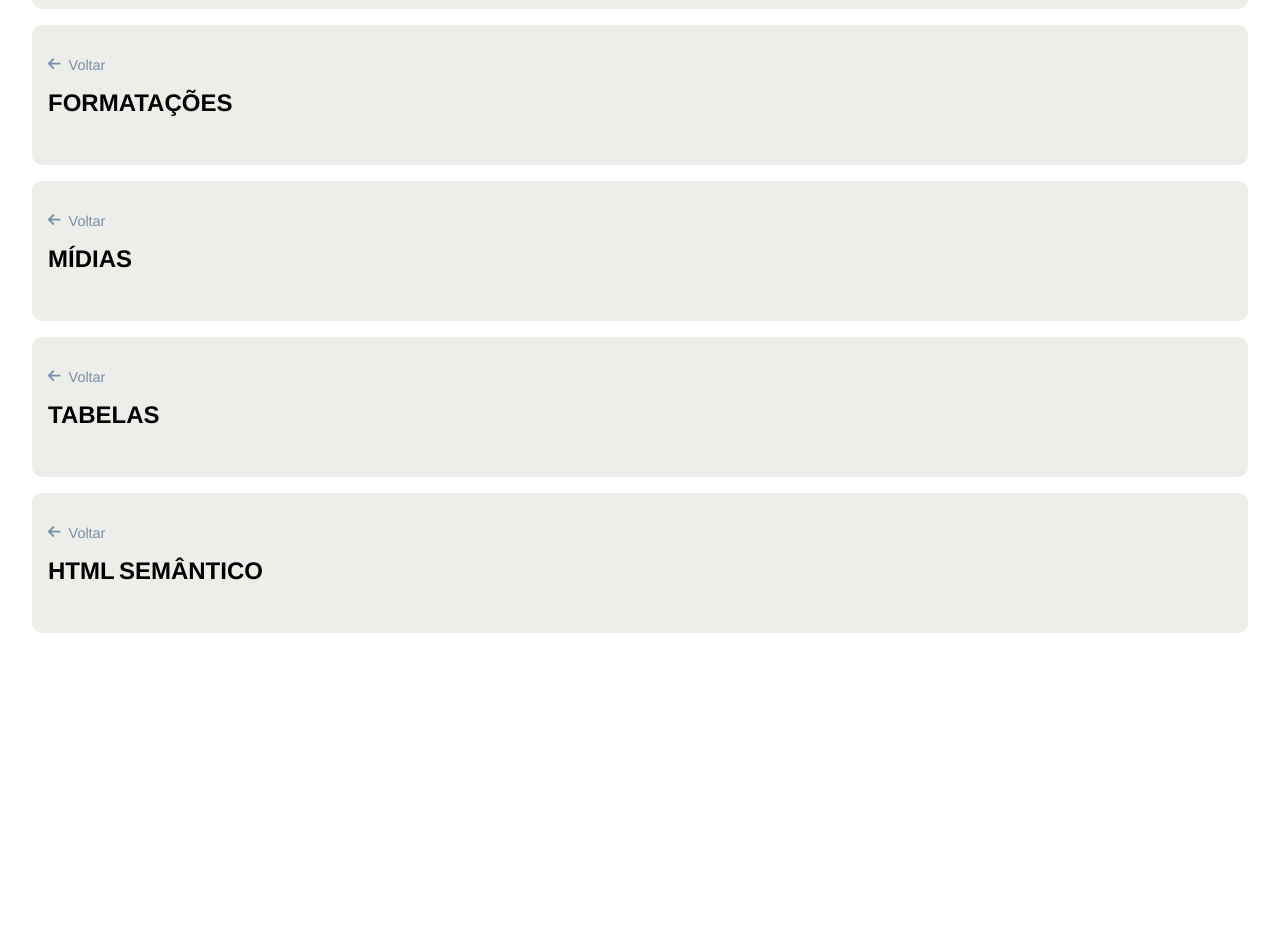
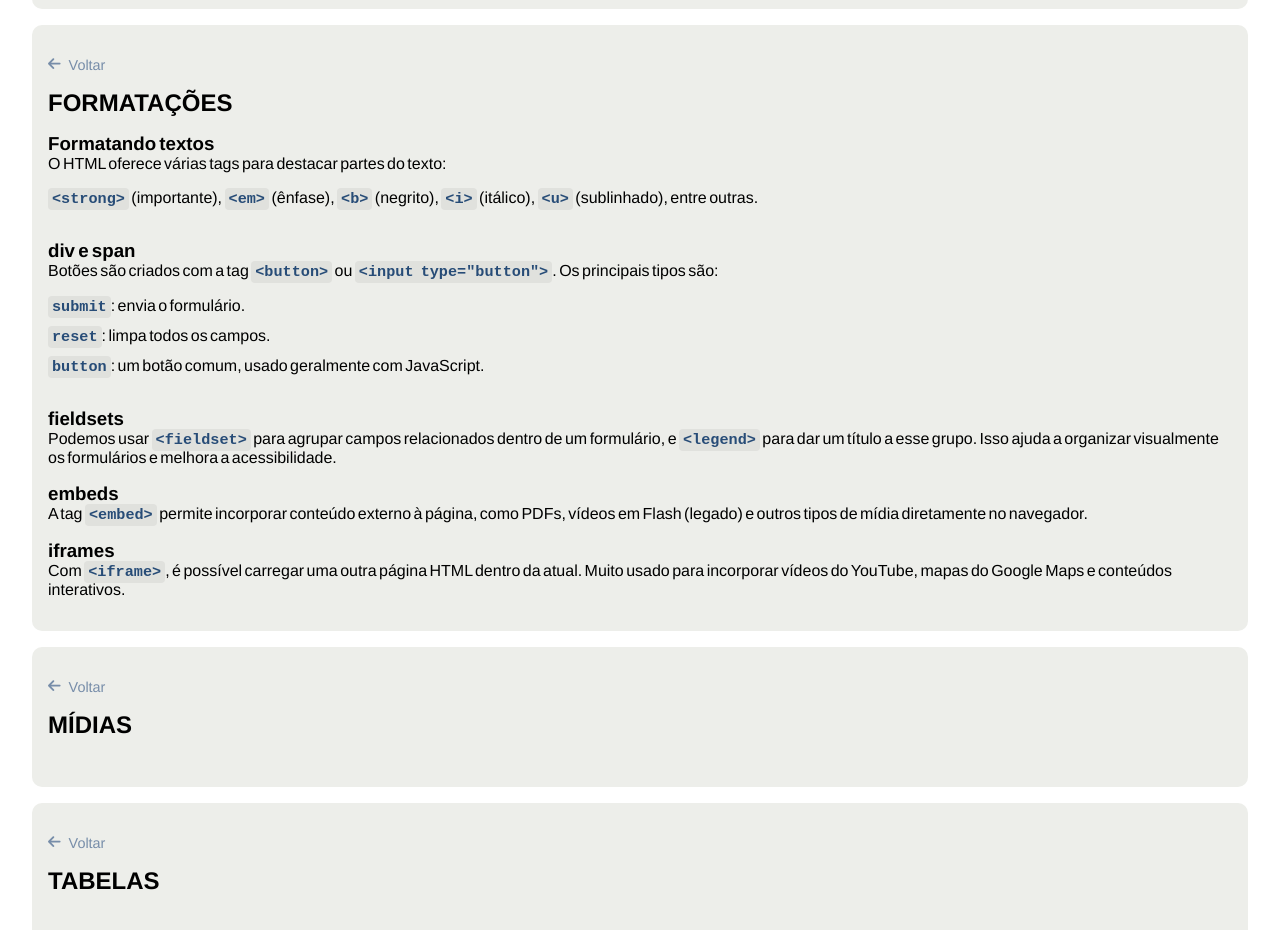
Before and after one commit to nathaliaif/dio-lab-project-tags-aprendidas, a plain HTML site: page index.html in a window 1280 px wide. Shown: the part 1178-2108 px from the top of the page. Before the commit the page ends 1843 px from the top, so only its background shows below. Drawn offline with Linux system fonts and the light colour scheme.

Commit message:
feat: create 'Formatações' card

```diff
--- a/index.html
+++ b/index.html
@@ -89,8 +89,35 @@
         <section id="#formatacoes" class="topic-container">
             <a href="#" class="back"><i class="fas fa-arrow-left"></i>Voltar</a>
             <h2>Formatações</h2>
-            <div>
-                <p></p>
+            <div class="topic-section">
+                <h3>Formatando textos</h3>
+                <p>O HTML oferece várias tags para destacar partes do texto:</p>
+                <ul>
+                    <li><code>&lt;strong&gt;</code> (importante), <code>&lt;em&gt;</code> (ênfase), <code>&lt;b&gt;</code> (negrito), <code>&lt;i&gt;</code> (itálico), <code>&lt;u&gt;</code> (sublinhado), entre outras.</li>
+                </ul>
+            </div>
+            <div class="topic-section">
+                <h3>div e span</h3>
+                <p>Botões são criados com a tag <code>&lt;button&gt;</code> ou <code>&lt;input type="button"&gt;</code>. Os principais tipos são:</p>
+                <ul>
+                    <li><code>submit</code>: envia o formulário.</li>
+                    <li><code>reset</code>: limpa todos os campos.</li>
+                    <li><code>button</code>: um botão comum, usado geralmente com JavaScript.</li>
+                </ul>
+            </div>
+            <div class="topic-section">
+                <h3>fieldsets</h3>
+                <p>Podemos usar <code>&lt;fieldset&gt;</code> para agrupar campos relacionados dentro de um formulário, e <code>&lt;legend&gt;</code> para dar um título a esse grupo. Isso ajuda a organizar visualmente os formulários e melhora a acessibilidade.</p>
+            </div>
+
+            <div class="topic-section">
+                <h3>embeds</h3>
+                <p>A tag <code>&lt;embed&gt;</code> permite incorporar conteúdo externo à página, como PDFs, vídeos em Flash (legado) e outros tipos de mídia diretamente no navegador.</p>
+            </div>
+
+            <div class="topic-section">
+                <h3>iframes</h3>
+                <p>Com <code>&lt;iframe&gt;</code>, é possível carregar uma outra página HTML dentro da atual. Muito usado para incorporar vídeos do YouTube, mapas do Google Maps e conteúdos interativos.</p>
             </div>
         </section>
 
@@ -113,13 +140,11 @@
         </section>
 
         <!-- Tópico 6 -->
+        <!-- Tópico 6 -->
         <section id="#html-semantico" class="topic-container">
-            <a href="#" class="back"><i class="fas fa-arrow-left"></i>Voltar</a>
-            <h2>HTML Semântico</h2>
-            <div>
-                <p></p>
-            </div>
+
         </section>
+
     </main>
 
 </body>
```
